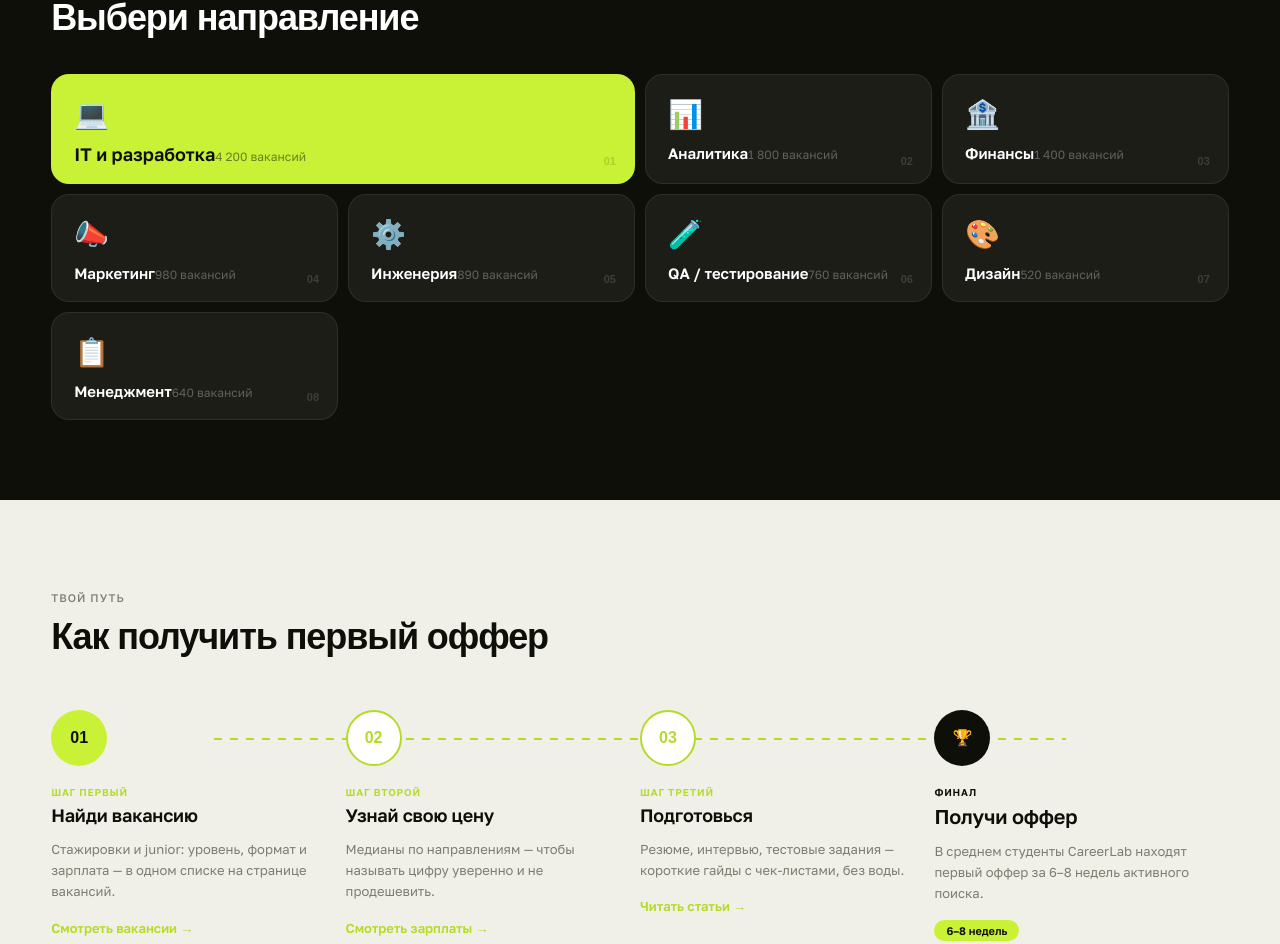
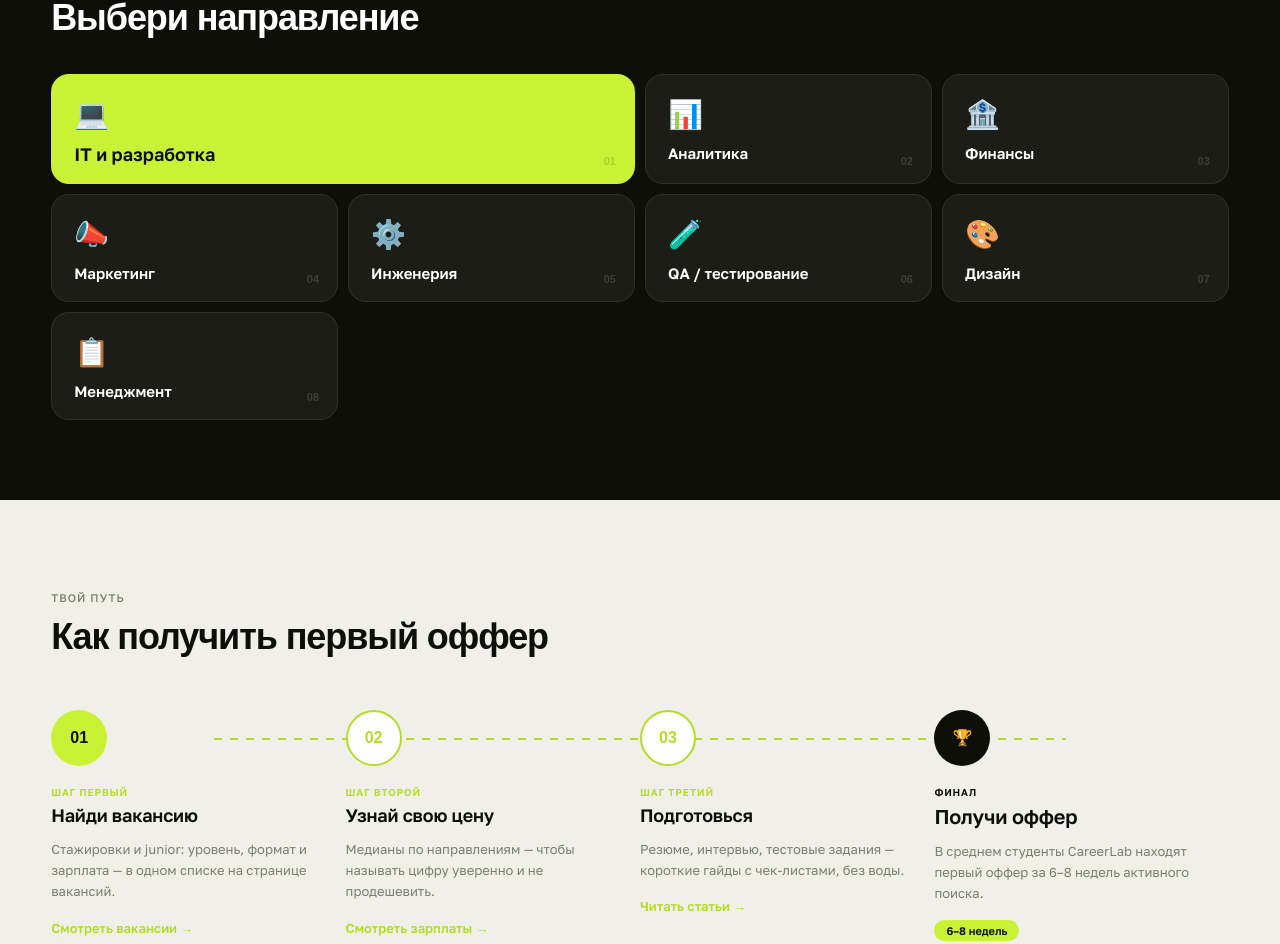
Before and after one commit to danilovaleksandr920587-beep/hr_platform, a Next.js app in the folder web/: page / in a window 1280 px wide. Shown: the part 1466-2410 px from the top of the page. Built offline with nearby package versions, Linux system fonts and the light colour scheme; no server answers; the database is empty; a web font is replaced by a local one.

Commit message:
fix: remove vacancy counts from direction bento cards

```diff
--- a/web/app/page.tsx
+++ b/web/app/page.tsx
@@ -212,7 +212,6 @@ export default async function HomePage() {
                   💻
                 </span>
                 <span className="cl-bento-name">IT и разработка</span>
-                <span className="cl-bento-count">4 200 вакансий</span>
                 <span className="cl-bento-num">01</span>
               </Link>
               <Link href="/vacancies" className="cl-bento-card">
@@ -220,7 +219,6 @@ export default async function HomePage() {
                   📊
                 </span>
                 <span className="cl-bento-name">Аналитика</span>
-                <span className="cl-bento-count">1 800 вакансий</span>
                 <span className="cl-bento-num">02</span>
               </Link>
               <Link href="/vacancies" className="cl-bento-card">
@@ -228,7 +226,6 @@ export default async function HomePage() {
                   🏦
                 </span>
                 <span className="cl-bento-name">Финансы</span>
-                <span className="cl-bento-count">1 400 вакансий</span>
                 <span className="cl-bento-num">03</span>
               </Link>
               <Link href="/vacancies" className="cl-bento-card">
@@ -236,7 +233,6 @@ export default async function HomePage() {
                   📣
                 </span>
                 <span className="cl-bento-name">Маркетинг</span>
-                <span className="cl-bento-count">980 вакансий</span>
                 <span className="cl-bento-num">04</span>
               </Link>
               <Link href="/vacancies" className="cl-bento-card">
@@ -244,7 +240,6 @@ export default async function HomePage() {
                   ⚙️
                 </span>
                 <span className="cl-bento-name">Инженерия</span>
-                <span className="cl-bento-count">890 вакансий</span>
                 <span className="cl-bento-num">05</span>
               </Link>
               <Link href="/vacancies" className="cl-bento-card">
@@ -252,7 +247,6 @@ export default async function HomePage() {
                   🧪
                 </span>
                 <span className="cl-bento-name">QA / тестирование</span>
-                <span className="cl-bento-count">760 вакансий</span>
                 <span className="cl-bento-num">06</span>
               </Link>
               <Link href="/vacancies" className="cl-bento-card">
@@ -260,7 +254,6 @@ export default async function HomePage() {
                   🎨
                 </span>
                 <span className="cl-bento-name">Дизайн</span>
-                <span className="cl-bento-count">520 вакансий</span>
                 <span className="cl-bento-num">07</span>
               </Link>
               <Link href="/vacancies" className="cl-bento-card">
@@ -268,7 +261,6 @@ export default async function HomePage() {
                   📋
                 </span>
                 <span className="cl-bento-name">Менеджмент</span>
-                <span className="cl-bento-count">640 вакансий</span>
                 <span className="cl-bento-num">08</span>
               </Link>
             </div>
```
